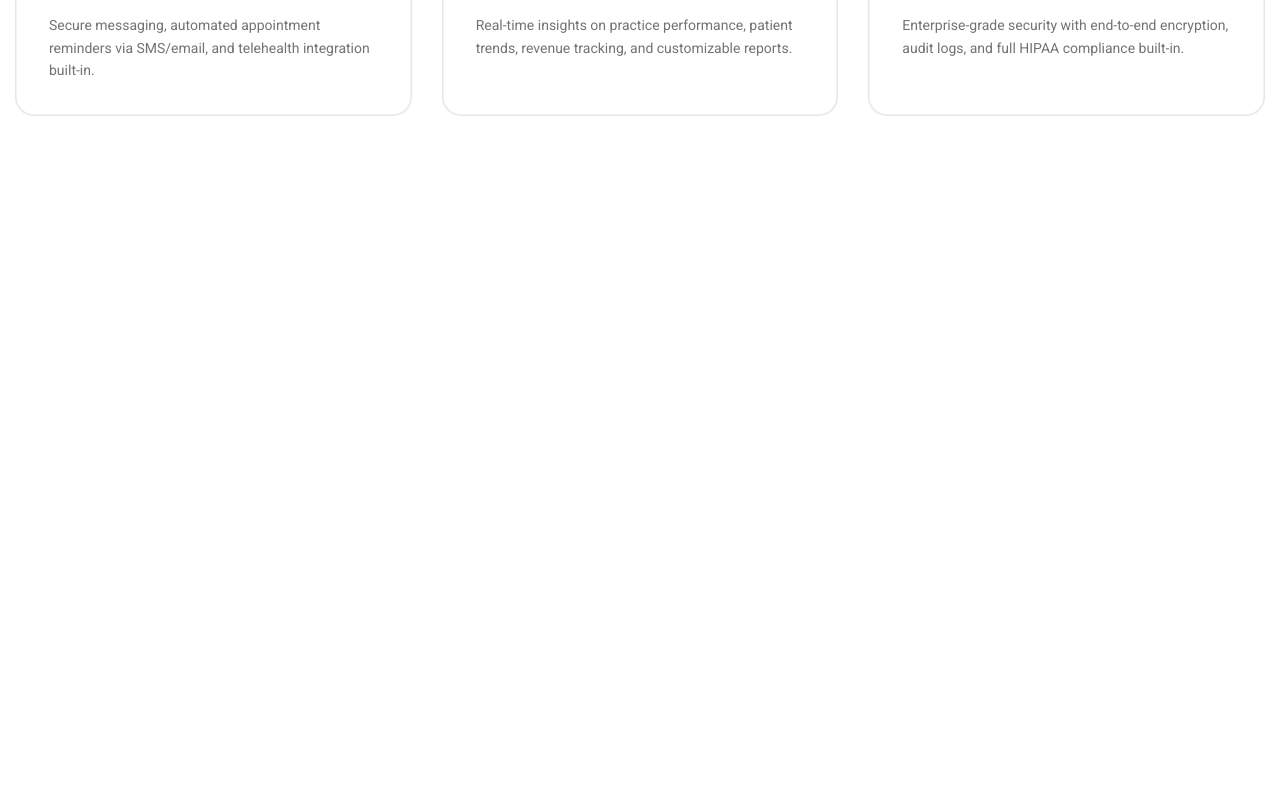
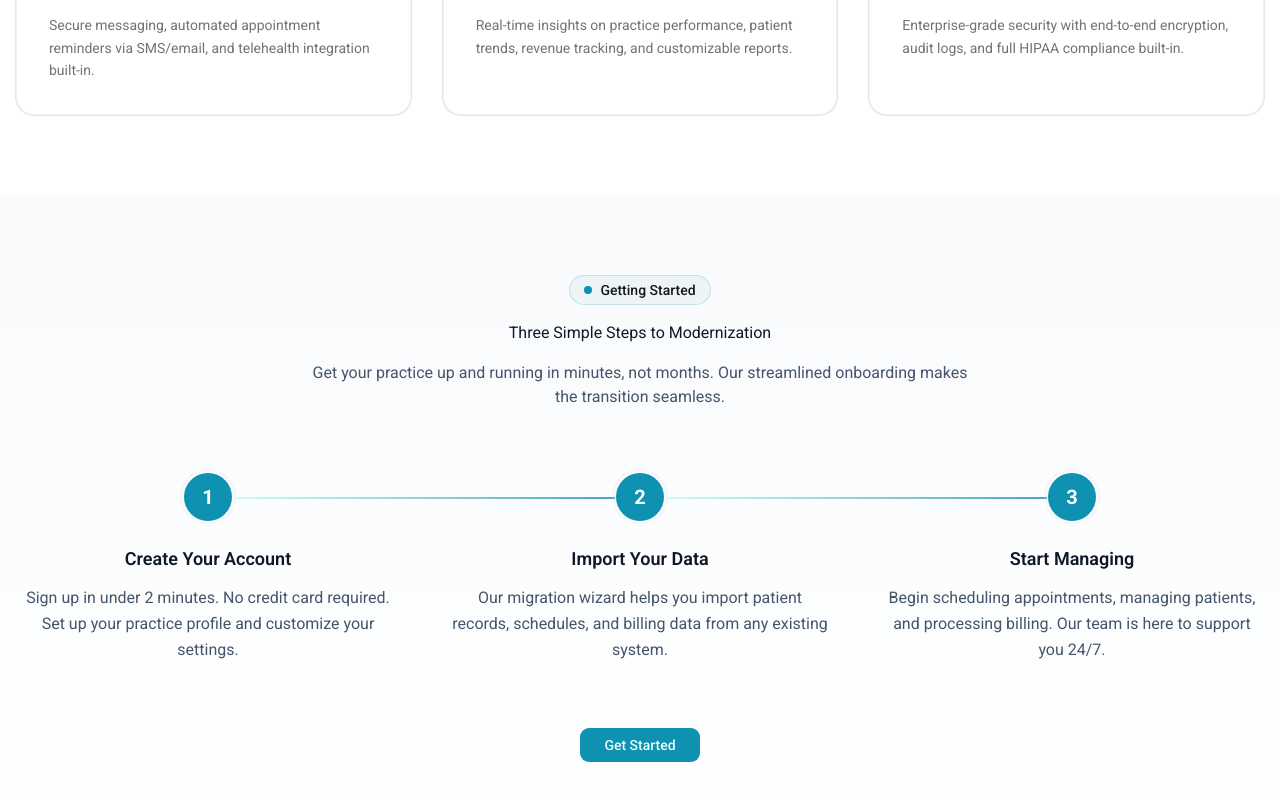
Before and after one commit to gmhridu/doctor-patient-management, a Next.js app: page / in a window 1280 px wide. Shown: the part 1628-2428 px from the top of the page. Before the commit the page ends 1823 px from the top, so only its background shows below. Built offline with nearby package versions, Linux system fonts and the light colour scheme.

Commit message:
feat: implemented how it works section

```diff
--- a/src/app/globals.css
+++ b/src/app/globals.css
@@ -126,6 +126,20 @@
   }
 }
 
+.hero-bg {
+  background:
+    radial-gradient(ellipse 80% 50% at 50% -20%, rgba(15, 118, 110, 0.15), transparent),
+    radial-gradient(ellipse 60% 40% at 100% 0%, rgba(244, 63, 94, 0.08), transparent),
+    linear-gradient(180deg, #ffffff 0%, #f8fafc 100%);
+}
+
+.grid-pattern {
+  background-image:
+    linear-gradient(rgba(15, 118, 110, 0.03) 1px, transparent 1px),
+    linear-gradient(90deg, rgba(15, 118, 110, 0.03) 1px, transparent 1px);
+  background-size: 40px 40px;
+}
+
 button,
 .button,
 select,
--- a/src/app/page.tsx
+++ b/src/app/page.tsx
@@ -1,11 +1,13 @@
 import { Hero } from "@/components/home/hero";
 import { Features } from "@/components/home/features";
+import { HowItWorks } from "@/components/home/how-it-works";
 
 export default function Page() {
   return (
     <main>
       <Hero />
       <Features />
+      <HowItWorks />
     </main>
   );
 }
--- /dev/null
+++ b/src/components/home/how-it-works.tsx
@@ -0,0 +1,93 @@
+"use client";
+
+import { cn } from "@/lib/utils";
+import { Section, SectionHeader } from "./section";
+import { Button } from "../ui/button";
+
+const steps = [
+  {
+    number: 1,
+    title: "Create Your Account",
+    description:
+      "Sign up in under 2 minutes. No credit card required. Set up your practice profile and customize your settings.",
+  },
+  {
+    number: 2,
+    title: "Import Your Data",
+    description:
+      "Our migration wizard helps you import patient records, schedules, and billing data from any existing system.",
+  },
+  {
+    number: 3,
+    title: "Start Managing",
+    description:
+      "Begin scheduling appointments, managing patients, and processing billing. Our team is here to support you 24/7.",
+  },
+];
+
+export function HowItWorks() {
+  return (
+    <Section id="how-it-works" background="slate">
+      <div className={cn("transition-all duration-600")}>
+        <SectionHeader
+          badge="Getting Started"
+          title="Three Simple Steps to Modernization"
+          description="Get your practice up and running in minutes, not months. Our streamlined onboarding makes the transition seamless."
+        />
+      </div>
+
+      <div className="grid gap-8 md:grid-cols-2 lg:grid-cols-3 lg:gap-12">
+        {steps.map((step, index) => (
+          <StepCard
+            key={step.number}
+            step={step}
+            index={index}
+            isLast={index === steps.length - 1}
+          />
+        ))}
+      </div>
+
+      <div className="mt-16 text-center transition-all duration-600">
+        <Button size="lg" className="px-6 py-4">
+          Get Started
+        </Button>
+      </div>
+    </Section>
+  );
+}
+
+function StepCard({
+  step,
+  index,
+  isLast,
+}: {
+  step: (typeof steps)[number];
+  index: number;
+  isLast: boolean;
+}) {
+  return (
+    <div
+      className="relative transition-all duration-500"
+      style={{
+        transitionDelay: `${index * 150}ms`,
+      }}
+    >
+      <div className="flex flex-col items-center text-center">
+        <div className="size-12 rounded-full bg-primary text-white flex items-center justify-center font-bold text-xl relative mb-6">
+          {step.number}
+          <span className="absolute -inset-1  rounded-full border-2 border-border opacity-30" />
+        </div>
+
+        <h3 className="font-semibold text-lg text-slate-900 mb-3">
+          {step.title}
+        </h3>
+        <p className="text-slate-600 leading-relaxed">{step.description}</p>
+      </div>
+
+      {/* Connector Line - Desktop only */}
+      {!isLast && (
+        <div className="hidden lg:block absolute top-6 left-[calc(50%+28px)] w-[calc(100%-5px)] h-0.5 bg-linear-to-r from-[#ccfbf1] to-primary/80" />
+      )}
+    </div>
+  );
+}
--- a/src/components/shared/navbar.tsx
+++ b/src/components/shared/navbar.tsx
@@ -3,9 +3,17 @@
 import Link from "next/link";
 import { useEffect, useState } from "react";
 import { Button } from "@/components/ui/button";
-import { Sheet, SheetContent, SheetTrigger } from "@/components/ui/sheet";
 import {
-  CalendarIcon,
+  Sheet,
+  SheetContent,
+  SheetDescription,
+  SheetHeader,
+  SheetTitle,
+  SheetTrigger,
+} from "@/components/ui/sheet";
+import {
+  CompassIcon,
+  CurrencyDollarIcon,
   FileTextIcon,
   PhoneIcon,
   StethoscopeIcon,
@@ -27,6 +35,11 @@ const navLinks: NavLink[] = [
     icon: FileTextIcon,
   },
   {
+    name: "How It Works",
+    href: "#how-it-works",
+    icon: CompassIcon,
+  },
+  {
     name: "Doctors",
     href: "#doctors",
     icon: UsersIcon,
@@ -34,7 +47,7 @@ const navLinks: NavLink[] = [
   {
     name: "Pricing",
     href: "#pricing",
-    icon: CalendarIcon,
+    icon: CurrencyDollarIcon,
   },
   {
     name: "Contact",
@@ -123,6 +136,12 @@ export function Navbar() {
           </SheetTrigger>
 
           <SheetContent side="right" className="w-full p-0">
+            <SheetHeader className="sr-only">
+              <SheetTitle className="sr-only">Medicare</SheetTitle>
+              <SheetDescription className="sr-only">
+                Your healthcare management solution
+              </SheetDescription>
+            </SheetHeader>
             <div className="flex flex-col h-full">
               {/* mobile header */}
               <div className="flex items-center justify-between border-b p-4">
--- a/src/components/ui/sheet.tsx
+++ b/src/components/ui/sheet.tsx
@@ -58,7 +58,7 @@ function SheetContent({
       <SheetPrimitive.Content
         data-slot="sheet-content"
         data-side={side}
-        className={cn("bg-background data-open:animate-in data-closed:animate-out data-[side=right]:data-closed:slide-out-to-right-10 data-[side=right]:data-open:slide-in-from-right-10 data-[side=left]:data-closed:slide-out-to-left-10 data-[side=left]:data-open:slide-in-from-left-10 data-[side=top]:data-closed:slide-out-to-top-10 data-[side=top]:data-open:slide-in-from-top-10 data-closed:fade-out-0 data-open:fade-in-0 data-[side=bottom]:data-closed:slide-out-to-bottom-10 data-[side=bottom]:data-open:slide-in-from-bottom-10 fixed z-50 flex flex-col gap-4 bg-clip-padding text-sm shadow-lg transition duration-200 ease-in-out data-[side=bottom]:inset-x-0 data-[side=bottom]:bottom-0 data-[side=bottom]:h-auto data-[side=bottom]:border-t data-[side=left]:inset-y-0 data-[side=left]:left-0 data-[side=left]:h-full data-[side=left]:w-3/4 data-[side=left]:border-r data-[side=right]:inset-y-0 data-[side=right]:right-0 data-[side=right]:h-full data-[side=right]:w-3/4 data-[side=right]:border-l data-[side=top]:inset-x-0 data-[side=top]:top-0 data-[side=top]:h-auto data-[side=top]:border-b data-[side=left]:sm:max-w-sm data-[side=right]:sm:max-w-sm", className)}
+        className={cn("bg-background data-open:animate-in data-closed:animate-out data-[side=right]:data-closed:slide-out-to-right-10 data-[side=right]:data-open:slide-in-from-right-10 data-[side=left]:data-closed:slide-out-to-left-10 data-[side=left]:data-open:slide-in-from-left-10 data-[side=top]:data-closed:slide-out-to-top-10 data-[side=top]:data-open:slide-in-from-top-10 data-closed:fade-out-0 data-open:fade-in-0 data-[side=bottom]:data-closed:slide-out-to-bottom-10 data-[side=bottom]:data-open:slide-in-from-bottom-10 fixed z-50 flex flex-col gap-4 bg-clip-padding text-sm shadow-lg transition duration-200 ease-in-out data-[side=bottom]:inset-x-0 data-[side=bottom]:bottom-0 data-[side=bottom]:h-auto data-[side=bottom]:border-t data-[side=left]:inset-y-0 data-[side=left]:left-0 data-[side=left]:h-full data-[side=left]:w-3/4 data-[side=left]:border-r data-[side=right]:inset-y-0 data-[side=right]:right-0 data-[side=right]:h-full data-[side=right]:w-full data-[side=right]:border-l data-[side=top]:inset-x-0 data-[side=top]:top-0 data-[side=top]:h-auto data-[side=top]:border-b data-[side=left]:sm:max-w-sm data-[side=right]:sm:w-full", className)}
         {...props}
       >
         {children}
```
